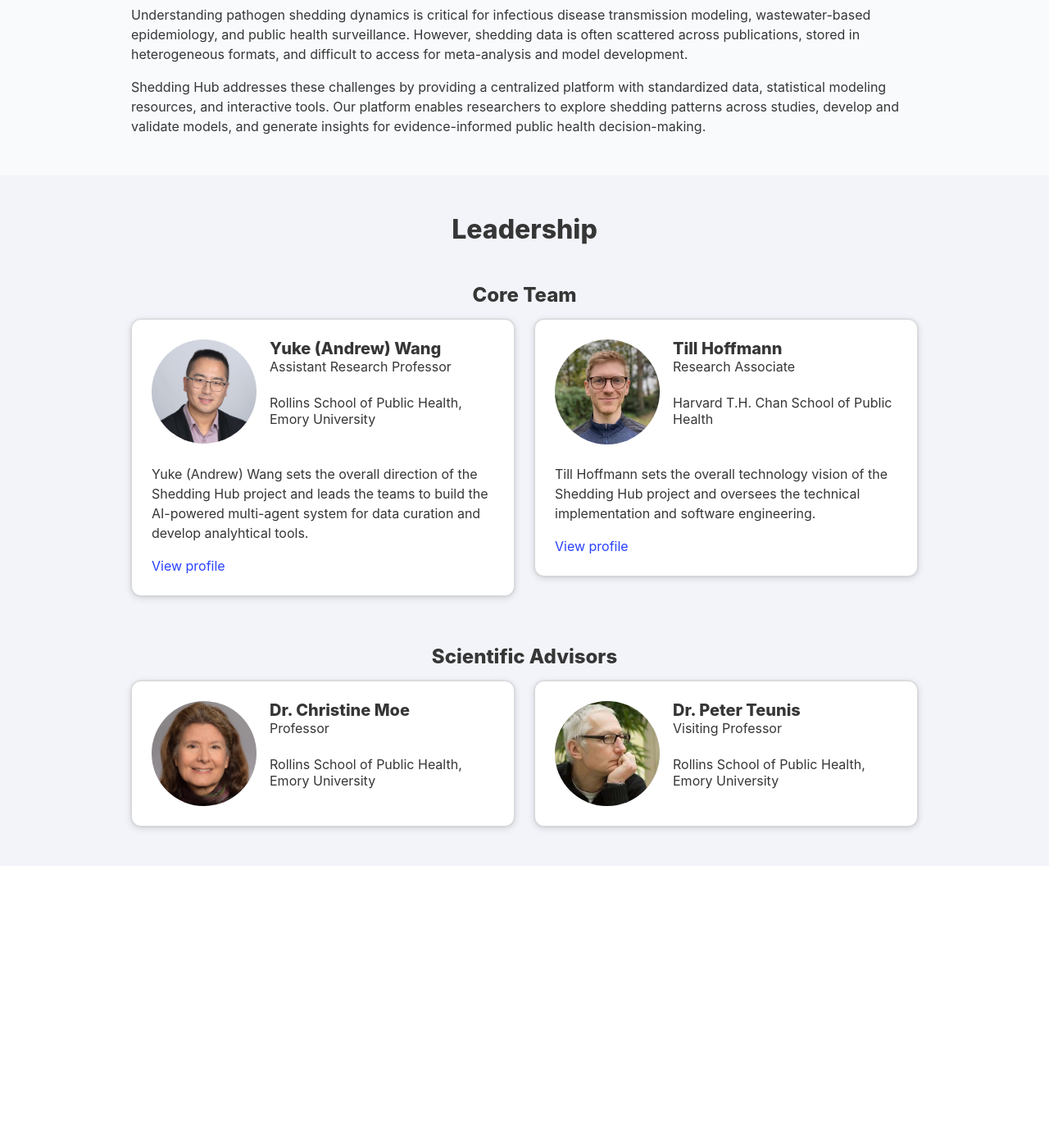
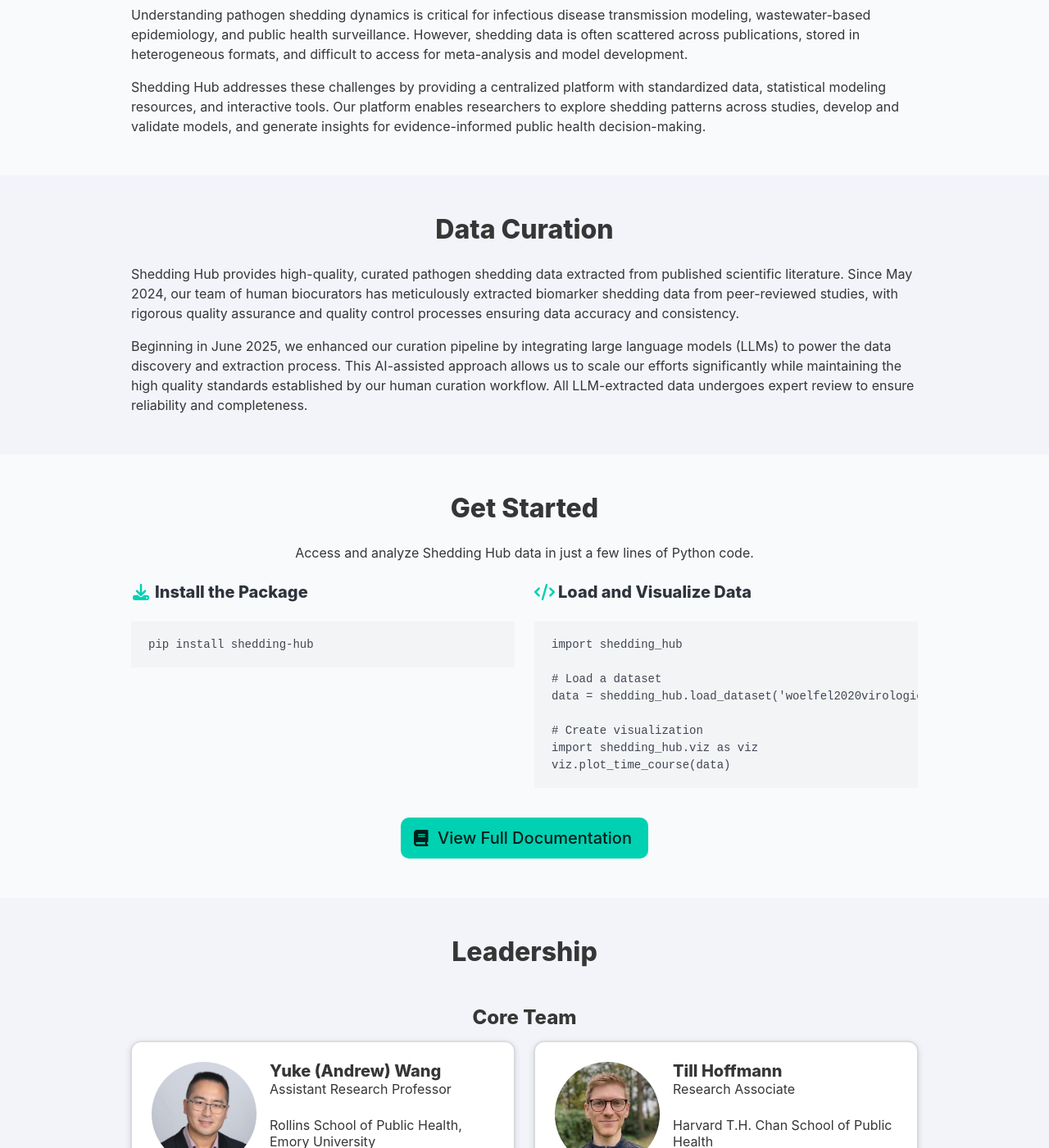
Before and after one commit to shedding-hub/shedding-hub.github.io, a Jekyll site: the page built from index.md, in a window 1280 px wide and 1400 px high, scrolled down 2013 px. Shown: the whole window at 82% size. Built offline with Jekyll 4.4.1, drawn with Linux system fonts in a browser that asks for light colours; nearby versions of some CDN libraries; before the commit the page ends 3069 px from its top, so only the background shows below that; some of the changed text lies outside the part shown.

Commit message:
Add Data Curation and Get Started sections to homepage
Homepage enhancements:
- Add Data Curation section explaining curation process
  - Human biocuration since May 2024 with rigorous QA/QC
  - LLM-enhanced pipeline since June 2025 for scaling
  - Expert review ensures quality and completeness
- Add Get Started section with quick code examples
  - Installation command and basic usage example
  - Two-column layout with package install and visualization
  - Call-to-action button linking to full documentation
- Center "Why Focus on Shedding Data?" title for consistency

Minor updates:
- Update Andrew's bio in team.yaml

🤖 Generated with [Claude Code](https://claude.com/claude-code)

Co-Authored-By: Claude Sonnet 4.5 <noreply@anthropic.com>

```diff
--- a/_data/team.yaml
+++ b/_data/team.yaml
@@ -6,7 +6,7 @@ andrew:
   email: yuke[dot]wang[at]emory[dot]edu
   website: https://ywan446.github.io/
   github: YWAN446
-  bio: Yuke (Andrew) Wang sets the overall direction of the Shedding Hub project and leads the teams to build the AI-powered multi-agent system for data curation and develop analyhtical tools.
+  bio: Yuke (Andrew) Wang sets the overall direction of the Shedding Hub project and leads the teams to build the AI-powered multi-agent system for data curation.
   description: |
     My research interests span the areas of exposure assessment, wastewater surveillance, and infectious disease transmission. A common thread in his research is in understanding the human-environment interface with respect to infectious diseases. I design, develop, and evaluate statistical and mathematical models to support evidence-informed public health decision-making in low- and middle-income countries (LMICs) and in the United States.
 
--- a/index.md
+++ b/index.md
@@ -116,7 +116,7 @@ title: Shedding Hub
 <section class="section">
   <div class="container is-max-desktop">
     <div class="content">
-      <h2 class="title is-3">Why Focus on Shedding Data?</h2>
+      <h2 class="title is-3 has-text-centered">Why Focus on Shedding Data?</h2>
       <p>
         Understanding pathogen shedding dynamics is critical for infectious disease transmission modeling,
         wastewater-based epidemiology, and public health surveillance. However, shedding data is often
@@ -129,6 +129,79 @@ title: Shedding Hub
         shedding patterns across studies, develop and validate models, and generate insights for
         evidence-informed public health decision-making.
       </p>
+    </div>
+  </div>
+</section>
+
+<!-- Data Curation Section -->
+<section class="section has-background-light">
+  <div class="container is-max-desktop">
+    <h2 class="title is-3 has-text-centered mb-5">Data Curation</h2>
+    <div class="content">
+      <p>
+        Shedding Hub provides high-quality, curated pathogen shedding data extracted from published scientific literature.
+        Since May 2024, our team of human biocurators has meticulously extracted biomarker shedding data from peer-reviewed
+        studies, with rigorous quality assurance and quality control processes ensuring data accuracy and consistency.
+      </p>
+      <p>
+        Beginning in June 2025, we enhanced our curation pipeline by integrating large language models (LLMs) to power
+        the data discovery and extraction process. This AI-assisted approach allows us to scale our efforts significantly
+        while maintaining the high quality standards established by our human curation workflow. All LLM-extracted data
+        undergoes expert review to ensure reliability and completeness.
+      </p>
+    </div>
+  </div>
+</section>
+
+<!-- Get Started Section -->
+<section class="section">
+  <div class="container is-max-desktop">
+    <h2 class="title is-3 has-text-centered mb-5">Get Started</h2>
+    <div class="content">
+      <p class="has-text-centered mb-5">
+        Access and analyze Shedding Hub data in just a few lines of Python code.
+      </p>
+
+      <div class="columns">
+        <div class="column is-half">
+          <h3 class="title is-5">
+            <span class="icon-text">
+              <span class="icon has-text-primary">
+                <i class="fa-solid fa-download"></i>
+              </span>
+              <span>Install the Package</span>
+            </span>
+          </h3>
+          <pre><code>pip install shedding-hub</code></pre>
+        </div>
+        <div class="column is-half">
+          <h3 class="title is-5">
+            <span class="icon-text">
+              <span class="icon has-text-primary">
+                <i class="fa-solid fa-code"></i>
+              </span>
+              <span>Load and Visualize Data</span>
+            </span>
+          </h3>
+          <pre><code>import shedding_hub
+
+# Load a dataset
+data = shedding_hub.load_dataset('woelfel2020virological')
+
+# Create visualization
+import shedding_hub.viz as viz
+viz.plot_time_course(data)</code></pre>
+        </div>
+      </div>
+
+      <div class="has-text-centered mt-5">
+        <a href="/package.html" class="button is-primary is-medium">
+          <span class="icon">
+            <i class="fa-solid fa-book"></i>
+          </span>
+          <span>View Full Documentation</span>
+        </a>
+      </div>
     </div>
   </div>
 </section>
```
